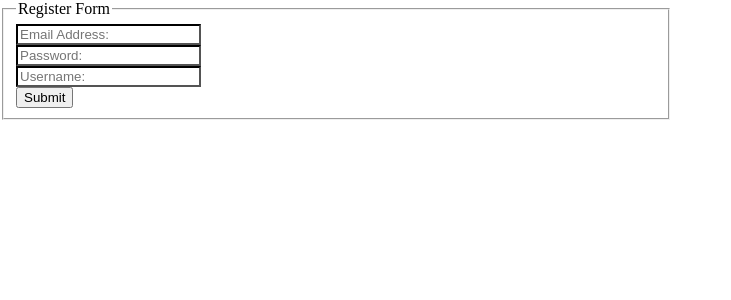
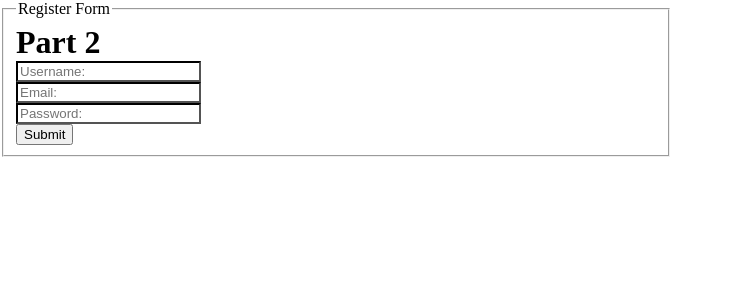
Before and after one commit to arunas-cesonis/SampleCloud, a React (Create React App) app in the folder client/: page / in a window 1280 px wide. Both pictures are taken after a click on the button "Register". Shown: the top 300 px of the page, without its empty margins (0-731 px from the left). Built offline with nearby package versions, Linux system fonts and the light colour scheme.

Commit message:
Removed PasswordInput, EmailInput, UsernameInput elements and replaced with a single one Input.

```diff
--- a/client/src/components/EmailInput.jsx
+++ /dev/null
@@ -1,26 +0,0 @@
-import React, { Component } from 'react';
-import classNames from 'classnames';
-
-class EmailInput extends Component {
-    constructor(props){
-        super(props);
-        this.handleEmailCheck = this.handleEmailCheck.bind(this);
-    }
-    handleEmailCheck(e){
-        this.props.emailCheck(e.target.value);
-    }
-    render(){
-        const emailNotValid = this.props.emailNotValid;
-        const email = this.props.email;
-        return(
-            <input
-                placeholder='Email Address:'
-                className={classNames({ invalid: emailNotValid})}
-                onChange={this.handleEmailCheck}
-                value={email}
-            />
-        );
-    }
-}
-
-export default EmailInput
--- /dev/null
+++ b/client/src/components/Input.jsx
@@ -0,0 +1,29 @@
+import React, { Component } from 'react';
+import classNames from 'classnames';
+
+class Input extends Component {
+    constructor(props){
+        super(props);
+        this.handleCheck = this.handleCheck.bind(this);
+    }
+    handleCheck(e){
+        this.props.check(e.target.value);
+    }
+    render(){
+        const username = this.props.username;
+        const notValid = this.props.notValid;
+        const placeholder = this.props.label;
+        const type = this.props.type;
+        return(
+            <input
+                type={type}
+                placeholder={placeholder}
+                className={classNames({ invalid: notValid })}
+                onChange={this.handleCheck}
+                value={username}
+            />
+        );
+    }
+}
+
+export default Input;
--- a/client/src/components/PasswordInput.jsx
+++ /dev/null
@@ -1,27 +0,0 @@
-import React, { Component } from 'react';
-import classNames from 'classnames';
-
-class PasswordInput extends Component {
-    constructor(props){
-        super(props);
-        this.handlePasswordCheck = this.handlePasswordCheck.bind(this);
-    }
-    handlePasswordCheck(e){
-        this.props.passwordCheck(e.target.value);
-    }
-    render(){
-        const password = this.props.password;
-        const passwordNotValid = this.props.passwordNotValid;
-        return(
-            <input
-                placeholder='Password:'
-                type='password'
-                className={classNames({ invalid: passwordNotValid })}
-                onChange={this.handlePasswordCheck}
-                value={password}
-            />
-        );
-    }
-}
-
-export default PasswordInput;
--- a/client/src/components/Register.jsx
+++ b/client/src/components/Register.jsx
@@ -1,9 +1,7 @@
 import React, { Component } from 'react';
 import axios from 'axios';
 import '../css/register.css';
-import EmailInput from './EmailInput.jsx';
-import PasswordInput from './PasswordInput.jsx';
-import UsernameInput from './UsernameInput.jsx';
+import Input from './Input.jsx';
 
 class Register extends Component {
     constructor(props){
@@ -72,7 +70,7 @@ class Register extends Component {
                 email: email,
                 password: password,
             }).then(response => {
-                console.log(response.data);
+                console.log('res: ', response.data);
             });
         } else {
             console.log('Failed!');
@@ -124,6 +122,23 @@ class Register extends Component {
             this.setState({ usernameNotValid: true });
         }
     }
+    /* TMP
+                    <EmailInput
+                        emailNotValid={emailNotValid}
+                        emailCheck={this.handleEmail}
+                        email={email}
+                    />
+                    <PasswordInput
+                        passwordNotValid={passwordNotValid}
+                        passwordCheck={this.handlePassword}
+                        password={password}
+                    />
+                    <UsernameInput
+                        usernameNotValid={usernameNotValid}
+                        usernameCheck={this.handleUsername}
+                        username={username}
+                    />
+    */
 	render(){
         const email = this.state.email;
         const password = this.state.password;
@@ -136,23 +151,30 @@ class Register extends Component {
             <form onSubmit={this.handleForm}>
                 <fieldset>
                 <legend>Register Form</legend>
+                    <h1>Part 2</h1>
+                    <p className='error_msg'>{this.state.usernameError}</p>
+                    <Input
+                        type={'text'}
+                        label={'Username:'}
+                        notValid={usernameNotValid}
+                        check={this.handleUsername}
+                        username={username}
+                    />
                     <p className='error_msg'>{this.state.emailError}</p>
-                    <EmailInput
-                        emailNotValid={emailNotValid}
-                        emailCheck={this.handleEmail}
-                        email={email}
+                    <Input
+                        type={'email'}
+                        label={'Email:'}
+                        notValid={emailNotValid}
+                        check={this.handleEmail}
+                        username={email}
                     />
                     <p className='error_msg'>{this.state.passwordError}</p>
-                    <PasswordInput
-                        passwordNotValid={passwordNotValid}
-                        passwordCheck={this.handlePassword}
-                        password={password}
-                    />
-                    <p className='error_msg'>{this.state.usernameError}</p>
-                    <UsernameInput
-                        usernameNotValid={usernameNotValid}
-                        usernameCheck={this.handleUsername}
-                        username={username}
+                    <Input
+                        type={'password'}
+                        label={'Password:'}
+                        notValid={passwordNotValid}
+                        check={this.handlePassword}
+                        username={password}
                     />
                     <br />
                     <button>Submit</button>
--- a/client/src/components/UsernameInput.jsx
+++ /dev/null
@@ -1,26 +0,0 @@
-import React, { Component } from 'react';
-import classNames from 'classnames';
-
-class UsernameInput extends Component {
-    constructor(props){
-        super(props);
-        this.handleUsernameCheck = this.handleUsernameCheck.bind(this);
-    }
-    handleUsernameCheck(e){
-        this.props.usernameCheck(e.target.value);
-    }
-    render(){
-        const username = this.props.username;
-        const usernameNotValid = this.props.usernameNotValid;
-        return(
-            <input
-                placeholder={'Username:'}
-                className={classNames({ invalid: usernameNotValid })}
-                onChange={this.handleUsernameCheck}
-                value={username}
-            />
-        );
-    }
-}
-
-export default UsernameInput;
```
Also changed, not shown: 1 other file (tests, documents, lock files or other folders).
